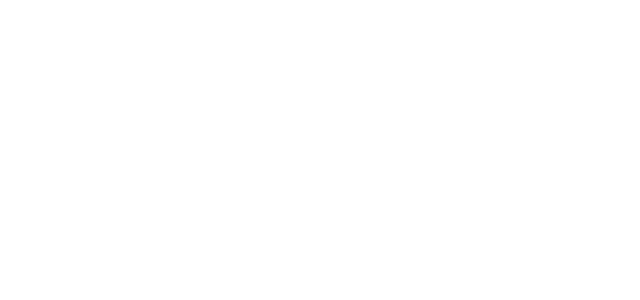
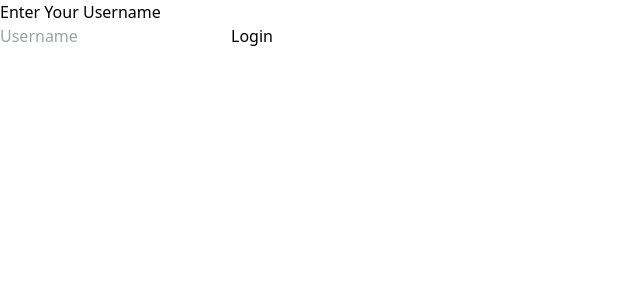
Before and after one commit to smartnodes-lab/smartnodes-app, a React (Vite) app: page /dashboard in a window 1280 px wide. Before the commit this address had no page. Shown: the top 300 px of the page, without its empty margins (0-640 px from the left). Built offline with nearby package versions, Linux system fonts and the light colour scheme.

Commit message:
Userid storage and login basics

```diff
--- a/src/App.jsx
+++ b/src/App.jsx
@@ -1,17 +1,31 @@
 import styles from './style';
-import { Home, Program } from "./pages";
+import { Home, Dashboard, Login } from "./pages";
 import { Navbar } from "./components";
-import React from 'react';
+
+import React, { useState, useEffect } from 'react';
 import { BrowserRouter, Routes, Route } from 'react-router-dom';
 
 const App = () => {
+    const [id, setId] = useState(() => {
+        const savedUsername = localStorage.getItem("username");
+        return savedUsername || "";
+    });
+
+    useEffect(() => {
+        localStorage.setItem("username", id);
+    }, [id]);
 
     return (
         <BrowserRouter>
           <Routes>
             <Route index element={<Home />} />
             <Route path="/home" element={<Home />} />
-        <Route path="/app" element={<Program />} />
+            <Route path="/dashboard" element={
+                <>
+                    {id}
+                    {id ? <Dashboard id={id} /> : <Login onIdSubmit={setId} />}
+                </>
+            } />
           </Routes>
         </BrowserRouter>
     );
--- a/src/components/Navbar.jsx
+++ b/src/components/Navbar.jsx
@@ -22,7 +22,7 @@
           >
             {nav.title === "Launch App" ? (
               <div className="">
-                <a href="/app">{nav.title}</a>
+                <a href="/dashboard">{nav.title}</a>
               </div>
             ) : nav.title === "GitHub" ? (
               <a href="https://github.com/chainspace-network">{nav.title}</a>
--- a/src/pages/Program.jsx
+++ b/src/pages/Dashboard.jsx
@@ -1,9 +1,9 @@
 import React, { useRef } from "react";
 
-const Program = () => {
+const Dashboard = () => {
     return (
         <h1>App Screen</h1>
     )
 }
 
-export default Program;
+export default Dashboard;
--- a/src/pages/Login.jsx
+++ b/src/pages/Login.jsx
@@ -1,8 +1,36 @@
-import React from "react";
+import React, { useRef, useEffect } from "react";
 
-const Login = () => {
+function Login({ onIdSubmit }) {
+    const idRef = useRef();
+
+    useEffect(() => {
+        const savedUsername = localStorage.getItem("username");
+        if (savedUsername) {
+            idRef.current.value = savedUsername;
+        }
+    }, []);
+
+    function handleSubmit(e) {
+        e.preventDefault();
+        const enteredUsername = idRef.current.value;
+
+        localStorage.setItem("username", enteredUsername);
+        onIdSubmit(enteredUsername);
+    };
+
     return (
-        <h1>Login Screen</h1>
+        <div className="align-items-center d-flex">
+            <h2>Enter Your Username</h2>
+            <form onSubmit={handleSubmit}>
+                <input
+                    type="text"
+                    placeholder="Username"
+                    ref={idRef}
+                    required
+                />
+                <button type="submit" className="mr-2">Login</button>
+            </form>
+        </div>
     )
 }
 
--- a/src/pages/index.js
+++ b/src/pages/index.js
@@ -1,9 +1,9 @@
 import Home from "./Home";
-import Program from "./Program";
+import Dashboard from "./Dashboard";
 import Login from "./Login";
 
 export {
     Home,
     Login,
-    Program
+    Dashboard
 }
```
Lines whose indentation alone changed are shown as unchanged.
